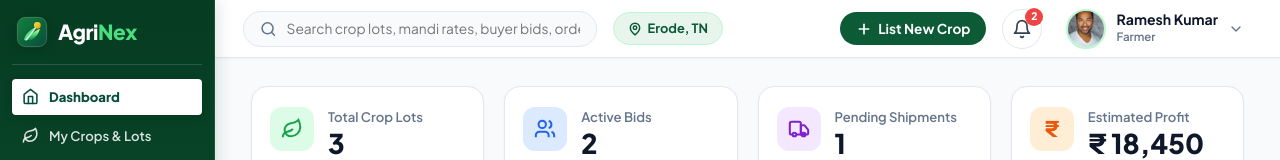
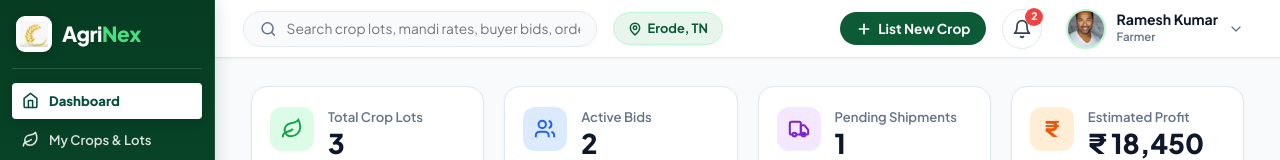
Before and after one commit to varsith80/AGRINEX, a plain HTML site: page farmer-module/farmerdashboard.html in a window 1280 px wide. Shown: the top 160 px of the page. Drawn offline with Linux system fonts and the light colour scheme.

Commit message:
feat(farmer-module): Place uploaded golden wheat ear emblem inside the logo box next to AgriNex

```diff
--- a/farmer-module/css/dashboard.css
+++ b/farmer-module/css/dashboard.css
@@ -34,11 +34,25 @@
   margin-bottom: 14px;
 }
 
-.brand-logo-icon {
-  width: 32px;
-  height: 32px;
+.brand-logo-box {
+  width: 36px;
+  height: 36px;
+  border-radius: 9px;
+  background: #ffffff;
+  border: 1px solid rgba(255, 255, 255, 0.4);
+  display: flex;
+  align-items: center;
+  justify-content: center;
+  overflow: hidden;
   flex-shrink: 0;
-  filter: drop-shadow(0 2px 6px rgba(0, 0, 0, 0.2));
+  box-shadow: 0 2px 8px rgba(0, 0, 0, 0.18);
+  padding: 3px;
+}
+
+.brand-wheat-img {
+  width: 100%;
+  height: 100%;
+  object-fit: contain;
 }
 
 .brand-title {
--- a/farmer-module/farmerdashboard.html
+++ b/farmer-module/farmerdashboard.html
@@ -22,37 +22,11 @@
     <!-- LEFT SIDEBAR NAVIGATION (Full-Height Sticky) -->
     <aside class="sidebar">
       <div>
-        <!-- Brand Header (Professional Modern Logo) -->
+        <!-- Brand Header (Golden Wheat Logo) -->
         <div class="sidebar-brand">
-          <svg class="brand-logo-icon" viewBox="0 0 48 48" fill="none" xmlns="http://www.w3.org/2000/svg">
-            <defs>
-              <linearGradient id="logoBg" x1="0" y1="0" x2="1" y2="1">
-                <stop offset="0%" stop-color="#15803d" />
-                <stop offset="100%" stop-color="#064e3b" />
-              </linearGradient>
-              <linearGradient id="leafGradLeft" x1="0" y1="0" x2="1" y2="1">
-                <stop offset="0%" stop-color="#86efac" />
-                <stop offset="100%" stop-color="#22c55e" />
-              </linearGradient>
-              <linearGradient id="leafGradRight" x1="0" y1="0" x2="0" y2="1">
-                <stop offset="0%" stop-color="#fef08a" />
-                <stop offset="50%" stop-color="#4ade80" />
-                <stop offset="100%" stop-color="#15803d" />
-              </linearGradient>
-              <linearGradient id="sunGrad" x1="0" y1="0" x2="1" y2="1">
-                <stop offset="0%" stop-color="#fde047" />
-                <stop offset="100%" stop-color="#f59e0b" />
-              </linearGradient>
-            </defs>
-            <!-- Badge Container -->
-            <rect x="2" y="2" width="44" height="44" rx="12" fill="url(#logoBg)" stroke="rgba(255, 255, 255, 0.25)" stroke-width="1.2" />
-            <!-- Golden Rising Sun -->
-            <circle cx="32" cy="14" r="5" fill="url(#sunGrad)" />
-            <!-- Modern Agricultural Wheat / Sprout Sheaf -->
-            <path d="M12 36 C14 26 22 20 31 16 C27 24 23 30 18 36 Z" fill="url(#leafGradLeft)" />
-            <path d="M18 36 C21 27 29 22 36 19 C34 27 29 32 23 36 Z" fill="url(#leafGradRight)" />
-            <path d="M15 36 Q 22 28 29 18" stroke="#ffffff" stroke-width="1.8" stroke-linecap="round" fill="none" opacity="0.9" />
-          </svg>
+          <div class="brand-logo-box">
+            <img src="assets/images/wheat-logo.png" alt="AgriNex Wheat" class="brand-wheat-img" />
+          </div>
           <div>
             <h1 class="brand-title">Agri<span class="brand-accent">Nex</span></h1>
           </div>
```
Also changed, not shown: farmer-module/index.html (+4 -30 lines), farmer-module/assets/images/wheat-logo.png (added).
